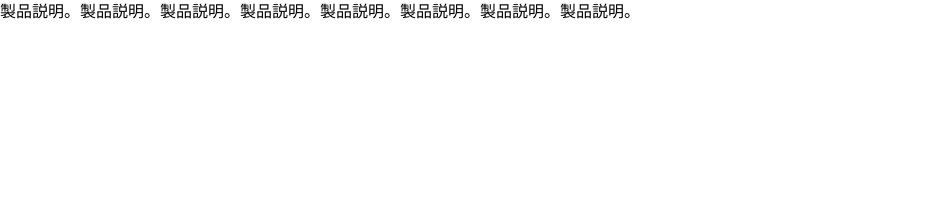
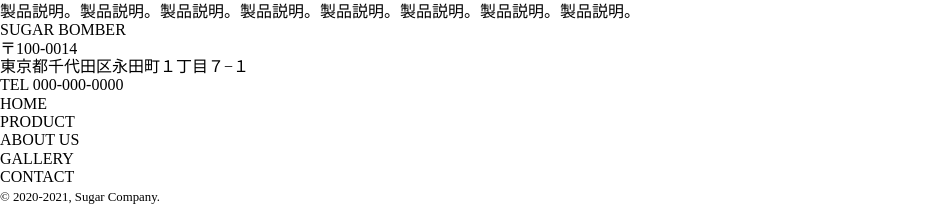
Before and after one commit to tugrove/DemoSite03_StudyWeb, a plain HTML site: page product.html in a window 1280 px wide. Shown: the part 2334-2539 px from the top of the page, without its empty margins (0-933 px from the left). Before the commit the page ends 2355 px from the top, so only its background shows below. Drawn offline with nearby package versions, Linux system fonts and the light colour scheme.

Commit message:
[add]refs #3 product.htmlにページフッタを追加

```diff
--- a/product.html
+++ b/product.html
@@ -77,7 +77,7 @@
         </div> <!-- /#sideMenu -->
 
         <main id="pageMain">
-            <article>
+            <article class="mainArticle">
                 <header class="articleHeader">
                     <h1 class="pageTitle">PRODUCT</h1>
                 </header>
@@ -90,7 +90,7 @@
                     </nav>
                     <div class="articleBodyMain">
 
-                        <section>
+                        <section id="productCategory0">
                             <h2>製品カテゴリ0</h2>
                             <section>
                                 <h3>製品0</h3>
@@ -122,9 +122,9 @@
                                 <p>製品説明。製品説明。製品説明。製品説明。製品説明。製品説明。製品説明。製品説明。製品説明。製品説明。製品説明。</p>
                                 <P>製品説明。製品説明。製品説明。製品説明。製品説明。製品説明。製品説明。製品説明。</P>
                             </section>
-                        </section>
+                        </section> <!-- /#productCategory0 -->
 
-                        <section>
+                        <section id="productCategory1">
                             <h2>製品カテゴリ1</h2>
                             <section>
                                 <h3>製品5</h3>
@@ -144,14 +144,38 @@
                                 <p>製品説明。製品説明。製品説明。製品説明。製品説明。製品説明。製品説明。製品説明。製品説明。製品説明。製品説明。</p>
                                 <P>製品説明。製品説明。製品説明。製品説明。製品説明。製品説明。製品説明。製品説明。</P>
                             </section>
-                        </section>
+                        </section> <!-- /#productCategory0 -->
 
                     </div> <!-- /.articleBodyMain -->
                 </div> <!-- /.articleBody -->
-            </article>
+            </article> <!-- /.mainArticle -->
         </main> <!-- /#pageMain -->
 
         <footer id="pageFooter">
+            <div class="footerInfo">
+                <div class="companyLogo">
+                    SUGAR BOMBER
+                </div>
+                <address>
+                    &#12306;100-0014<br>
+                    東京都千代田区永田町１丁目７−１<br>
+                    TEL 000-000-0000
+                </address>
+            </div>
+            <nav class="footerNav">
+                <ul>
+                    <li><a href="./index.html">HOME</a></li>
+                    <li><a href="./product.html">PRODUCT</a></li>
+                    <li><a href="./aboutUs.html">ABOUT US</a></li>
+                    <li><a href="./gallery.html">GALLERY</a></li>
+                    <li><a href="./contact.html">CONTACT</a></li>
+                </ul>
+            </nav>
+            <p id="copyright">
+                <small>
+                    &copy; 2020-<script>document.write(new Date().getFullYear());</script>, Sugar Company.
+                </small>
+            </p>
         </footer>
 
     </div>
```
